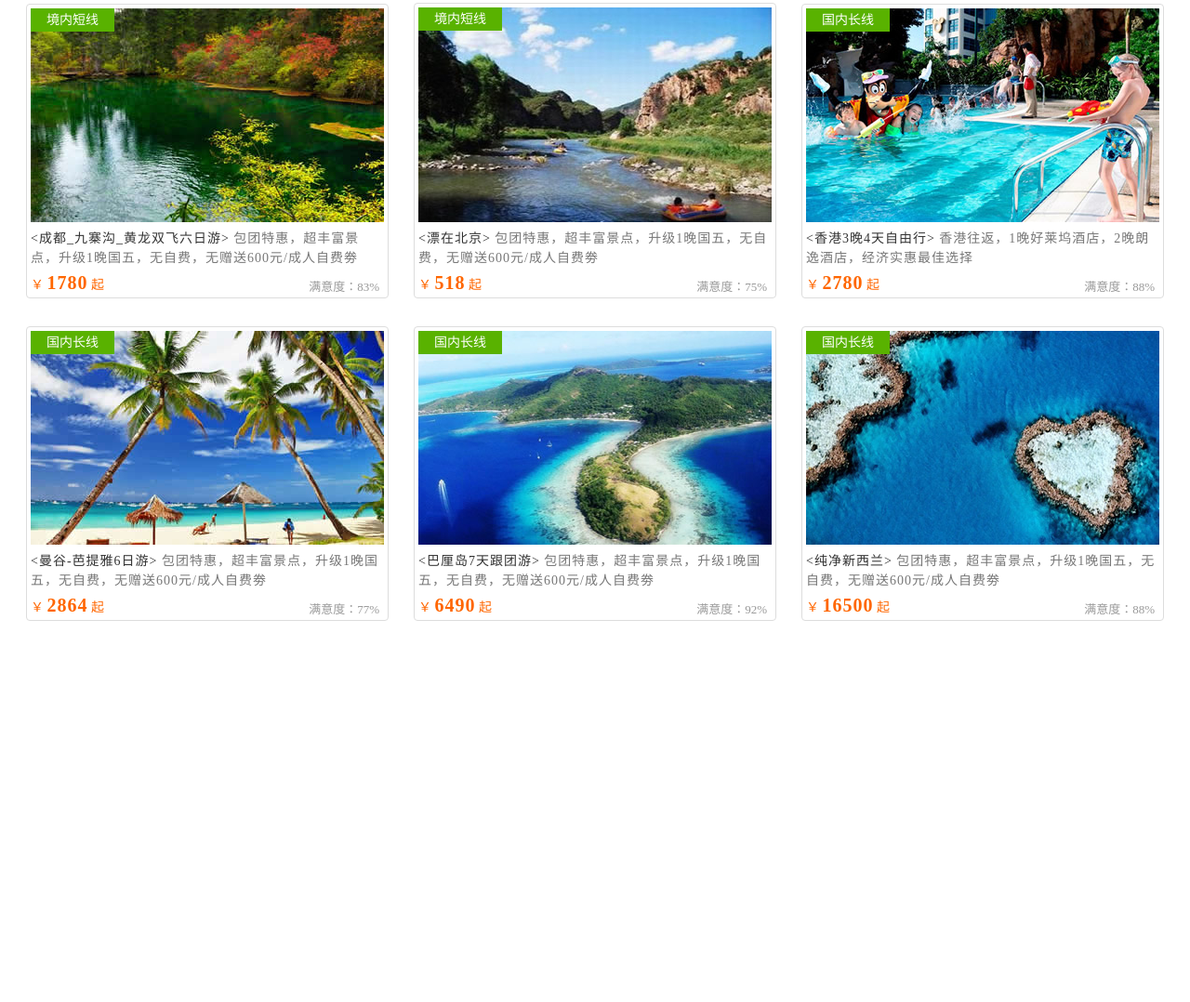
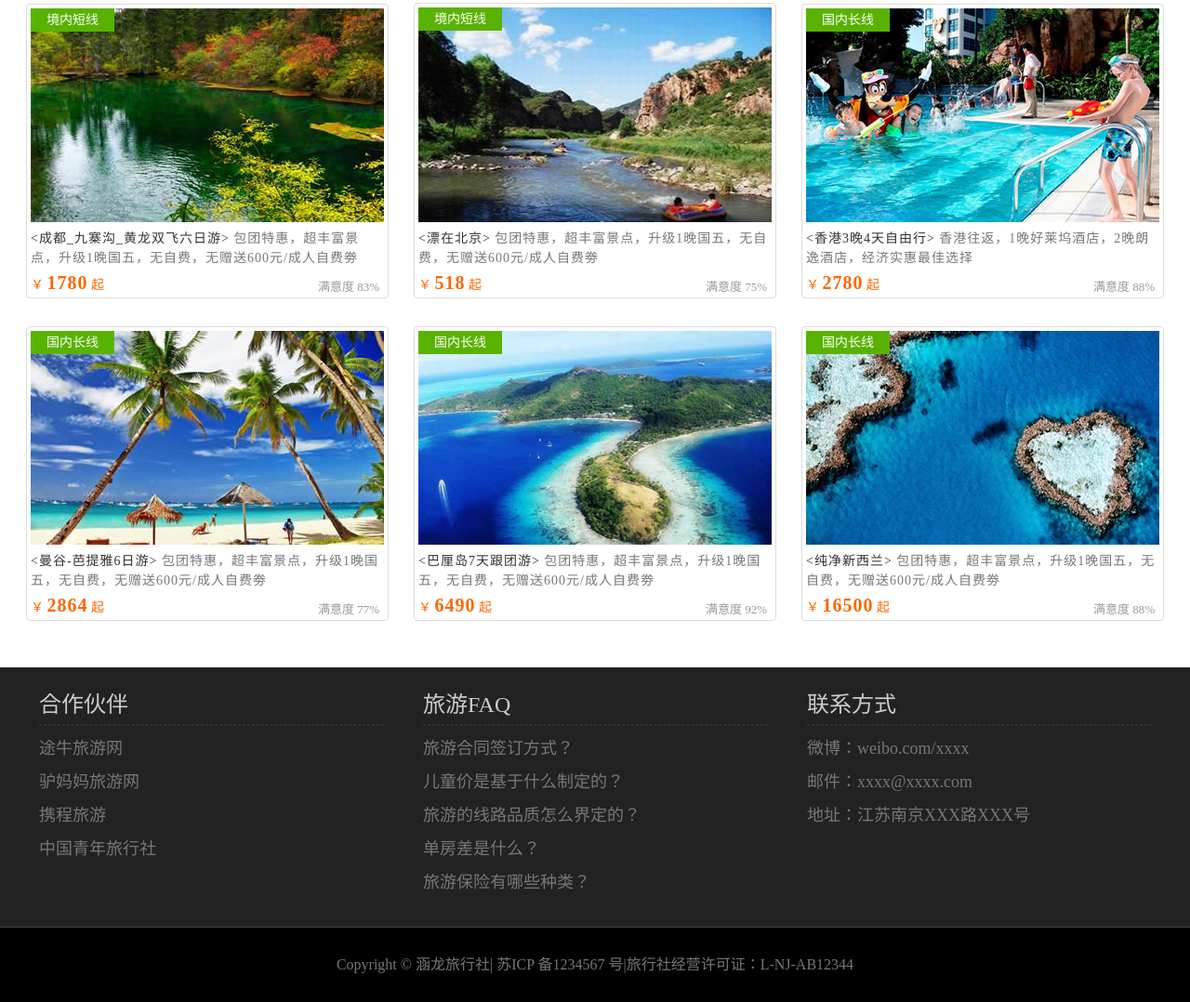
Before and after one commit to celbyo/Tourism-Websites-Practice, a plain HTML site: page index.html in a window 1280 px wide. Shown: the part 1162-2240 px from the top of the page at 93% size. Before the commit the page ends 1930 px from the top, so only its background shows below. Drawn offline with Linux system fonts and the light colour scheme.

Commit message:
finish index page by adding footer part

```diff
--- a/css/style.css
+++ b/css/style.css
@@ -115,7 +115,7 @@ a{
 /*热门旅游区*/
 #tour{
 	width:1263px;
-	height:1200px;
+	height:1150px;
 	text-align: center;
 	margin:30px auto;
 }
@@ -182,3 +182,47 @@ a{
 	line-height: 25px;
 	background-color:#59b200;
 }
+
+/*页脚区 footer*/
+#footer{
+	height:360px;
+	background-color: #222;
+}
+#footer .top{
+	width: 1263px;
+	height: 279px;
+	margin:0 auto;
+	text-align: center;
+}
+#footer .bottom{
+	height: 80px;
+	background-color: #000;
+	color:#777;
+	font-size:16px;
+	text-align: center;
+	line-height: 80px;
+	border-top:1px solid #444;
+}
+#footer .block{
+	display: inline-block;
+	width:410px;
+	height: 279px;
+	color:#ccc;
+	text-align:left;
+	vertical-align:top;
+}
+#footer .block h2{
+	font-size:24px;
+	font-weight: normal;
+	padding: 20px 0 0 20px;
+}
+#footer .block hr{
+	width:90%;
+	border:1px dashed #333;
+}
+#footer ul{
+	color:#777;
+	font-size: 18px;
+	text-indent:20px;
+	line-height: 2;
+}
--- a/index.html
+++ b/index.html
@@ -35,7 +35,7 @@
 			<img src="img/tour1.jpg" alt="曼谷-芭提雅6日游"/>
 			<figcaption><strong class="title">&lt;曼谷-芭提雅6日游&gt;</strong> 包团特惠，超丰富景点，升级1晚国五，无自费，无赠送600元/成人自费劵</figcaption>
 			<div>
-				<em class="sat">满意度：77%</em>
+				<em class="sat">满意度 77%</em>
 				<span class="price">￥ <strong>2864</strong> 起</span>
 			</div>
 			<div class="type">出境长线</div>
@@ -44,7 +44,7 @@
 			<img src="img/tour2.jpg" alt="巴厘岛7天跟团游"/>
 			<figcaption><strong class="title">&lt;巴厘岛7天跟团游&gt;</strong> 包团特惠，超丰富景点，升级1晚国五，无自费，无赠送600元/成人自费劵</figcaption>
 			<div>
-				<em class="sat">满意度：92%</em>
+				<em class="sat">满意度 92%</em>
 				<span class="price">￥ <strong>6490</strong> 起</span>
 			</div>
 			<div class="type">出境长线</div>
@@ -53,7 +53,7 @@
 			<img src="img/tour3.jpg" alt="纯净新西兰"/>
 			<figcaption><strong class="title">&lt;纯净新西兰&gt;</strong> 包团特惠，超丰富景点，升级1晚国五，无自费，无赠送600元/成人自费劵</figcaption>
 			<div>
-				<em class="sat">满意度：88%</em>
+				<em class="sat">满意度 88%</em>
 				<span class="price">￥ <strong>16500</strong> 起</span>
 			</div>
 			<div class="type">出境长线</div>
@@ -62,7 +62,7 @@
 			<img src="img/tour4.jpg" alt="成都_九寨沟_黄龙双飞六日游"/>
 			<figcaption><strong class="title">&lt;成都_九寨沟_黄龙双飞六日游&gt;</strong> 包团特惠，超丰富景点，升级1晚国五，无自费，无赠送600元/成人自费劵</figcaption>
 			<div>
-				<em class="sat">满意度：83%</em>
+				<em class="sat">满意度 83%</em>
 				<span class="price">￥ <strong>1780</strong> 起</span>
 			</div>
 			<div class="type">境内短线</div>
@@ -71,7 +71,7 @@
 			<img src="img/tour5.jpg" alt="漂在北京"/>
 			<figcaption><strong class="title">&lt;漂在北京&gt;</strong> 包团特惠，超丰富景点，升级1晚国五，无自费，无赠送600元/成人自费劵</figcaption>
 			<div>
-				<em class="sat">满意度：75%</em>
+				<em class="sat">满意度 75%</em>
 				<span class="price">￥ <strong>518</strong> 起</span>
 			</div>
 			<div class="type">境内短线</div>
@@ -80,7 +80,7 @@
 			<img src="img/tour6.jpg" alt="香港3晚4天自由行"/>
 			<figcaption><strong class="title">&lt;香港3晚4天自由行&gt;</strong> 香港往返，1晚好莱坞酒店，2晚朗逸酒店，经济实惠最佳选择</figcaption>
 			<div>
-				<em class="sat">满意度：88%</em>
+				<em class="sat">满意度 88%</em>
 				<span class="price">￥ <strong>2780</strong> 起</span>
 			</div>
 			<div class="type">国内长线</div>
@@ -89,7 +89,7 @@
 			<img src="img/tour1.jpg" alt="曼谷-芭提雅6日游"/>
 			<figcaption><strong class="title">&lt;曼谷-芭提雅6日游&gt;</strong> 包团特惠，超丰富景点，升级1晚国五，无自费，无赠送600元/成人自费劵</figcaption>
 			<div>
-				<em class="sat">满意度：77%</em>
+				<em class="sat">满意度 77%</em>
 				<span class="price">￥ <strong>2864</strong> 起</span>
 			</div>
 			<div class="type">国内长线</div>
@@ -98,7 +98,7 @@
 			<img src="img/tour2.jpg" alt="巴厘岛7天跟团游"/>
 			<figcaption><strong class="title">&lt;巴厘岛7天跟团游&gt;</strong> 包团特惠，超丰富景点，升级1晚国五，无自费，无赠送600元/成人自费劵</figcaption>
 			<div>
-				<em class="sat">满意度：92%</em>
+				<em class="sat">满意度 92%</em>
 				<span class="price">￥ <strong>6490</strong> 起</span>
 			</div>
 			<div class="type">国内长线</div>
@@ -107,11 +107,47 @@
 			<img src="img/tour3.jpg" alt="纯净新西兰"/>
 			<figcaption><strong class="title">&lt;纯净新西兰&gt;</strong> 包团特惠，超丰富景点，升级1晚国五，无自费，无赠送600元/成人自费劵</figcaption>
 			<div>
-				<em class="sat">满意度：88%</em>
+				<em class="sat">满意度 88%</em>
 				<span class="price">￥ <strong>16500</strong> 起</span>
 			</div>
 			<div class="type">国内长线</div>
 		</figure>
 	</div>
+	<footer id="footer">
+		<div class="top">
+			<div class="block left">
+				<h2>合作伙伴</h2>
+				<hr/>
+				<ul>
+					<li>途牛旅游网</li>
+					<li>驴妈妈旅游网</li>
+					<li>携程旅游</li>
+					<li>中国青年旅行社</li>
+				</ul>
+			</div>
+			<div class="block center">
+				<h2>旅游FAQ</h2>
+				<hr/>
+				<ul>
+					<li>旅游合同签订方式？</li>
+					<li>儿童价是基于什么制定的？</li>
+					<li>旅游的线路品质怎么界定的？</li>
+					<li>单房差是什么？</li>
+					<li>旅游保险有哪些种类？</li>
+				</ul>
+			</div>
+			<div class="block right">
+                <h2>联系方式</h2>
+				<hr/>
+				<ul>
+					<li>微博：weibo.com/xxxx</li>
+					<li>邮件：xxxx@xxxx.com</li>
+					<li>地址：江苏南京XXX路XXX号</li>
+				</ul>
+			</div>
+
+		</div>
+		<div class="bottom">Copyright &copy; 涵龙旅行社| 苏ICP 备1234567 号|旅行社经营许可证：L-NJ-AB12344</div>
+	</footer>
 </body>
 </html>
```
